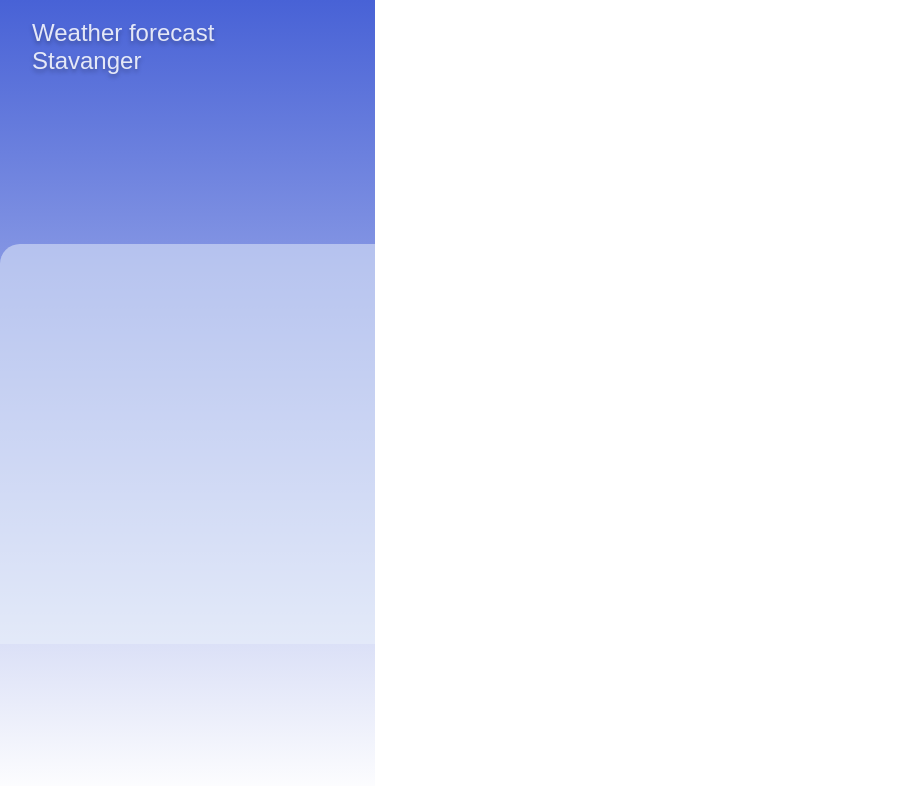
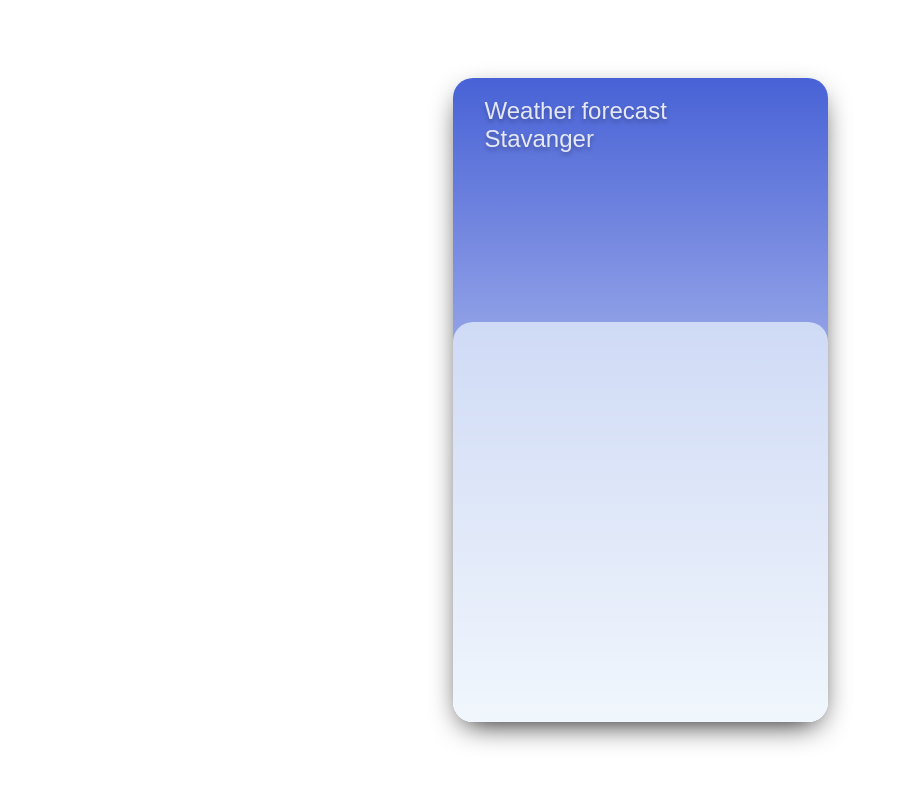
Before and after one commit to janerik321/API-assignment, a plain HTML site: page index.html in a window 1280 px wide. Shown: the whole page, without its empty margins (0-905 px from the left). Drawn offline with Linux system fonts and the light colour scheme; no server answers.

Commit message:
css + attempting url fix

```diff
--- a/script.js
+++ b/script.js
@@ -7,7 +7,7 @@ const currentTempWind = document.querySelector("#current-temp-wind");
 const currentTemp = document.querySelector("#current-temp");
 const currentWind = document.querySelector("#current-wind");
 const week = document.querySelector("#week");
-const currentTime = new Date();
+// const currentTime = new Date();
 currentLocation.textContent = "Stavanger";
 
 async function getWeatherData() {
@@ -26,20 +26,20 @@ async function getWeatherData() {
 
 getWeatherData();
 
-console.log(currentTime.getHours(), currentTime.getMinutes());
+// console.log(currentTime.getHours(), currentTime.getMinutes());
 
 function construct(data) {
   let currentImageName = "";
-  let weatherCodeIndex = 0;
-  if (currentTime.getMinutes() >= 30) {
-    weatherCodeIndex = currentTime.getHours() + 1;
-  } else {
-    weatherCodeIndex = currentTime.getHours();
-  }
+  // let weatherCodeIndex = 0;
+  // if (currentTime.getMinutes() >= 30) {
+  //   weatherCodeIndex = currentTime.getHours() + 1;
+  // } else {
+  //   weatherCodeIndex = currentTime.getHours();
+  // }
 
   function weatherCodes() {
-    console.log(data.hourly.weather_code[currentTime.getHours()]);
-    console.log(data.current.weather_code);
+    // console.log(data.hourly.weather_code[currentTime.getHours()]);
+    // console.log(data.current.weather_code);
 
     if (data.current.weather_code === 0) {
       console.log("Clear sky");
@@ -131,7 +131,7 @@ function construct(data) {
   }
 
   weatherCodes();
-  currentImage.style.backgroundImage = `url(images/animated/${currentImageName}.svg)`;
+  currentImage.style.backgroundImage = `url(./images/animated/${currentImageName}.svg)`;
   currentTemp.textContent = `${data.current.temperature_2m}${data.current_units.temperature_2m}`;
   currentWind.textContent = `${data.current.wind_speed_10m}${data.current_units.wind_speed_10m}`;
 
--- a/style.css
+++ b/style.css
@@ -9,16 +9,20 @@ h2 {
 }
 
 body {
-  /* display: flex;
+  height: 100vh;
+  display: flex;
   justify-content: center;
-  align-items: center; */
+  align-items: center;
 }
 main {
-  max-width: 375px;
-  min-height: 100vh;
+  width: 375px;
+  /* height: 650px; */
+  border-radius: 20px;
+  overflow: hidden;
   font-family: sans-serif;
   font-weight: 200;
   background-image: linear-gradient(to bottom, rgb(72, 98, 214), white);
+  box-shadow: 0px 10px 30px -10px black;
 }
 
 #title-location {
@@ -59,7 +63,7 @@ main {
   /* background-image: linear-gradient(
     to bottom,
     rgba(235, 244, 252, 0),
-    rgba(235, 244, 252, 0.2)
+    rgba(235, 244, 252, 0.7)
   ); */
   border-radius: 20px 0 0 0;
   font-size: 2rem;
@@ -71,8 +75,8 @@ main {
   height: 400px;
   display: flex;
   flex-direction: column;
-  background-color: rgba(235, 244, 252, 0.5);
-  border-radius: 20px 0 0 0;
+  background-color: rgba(235, 244, 252, 0.7);
+  border-radius: 20px;
   padding: 2rem;
   font-size: 1.2rem;
   color: rgba(0, 0, 0, 0.8);
```
